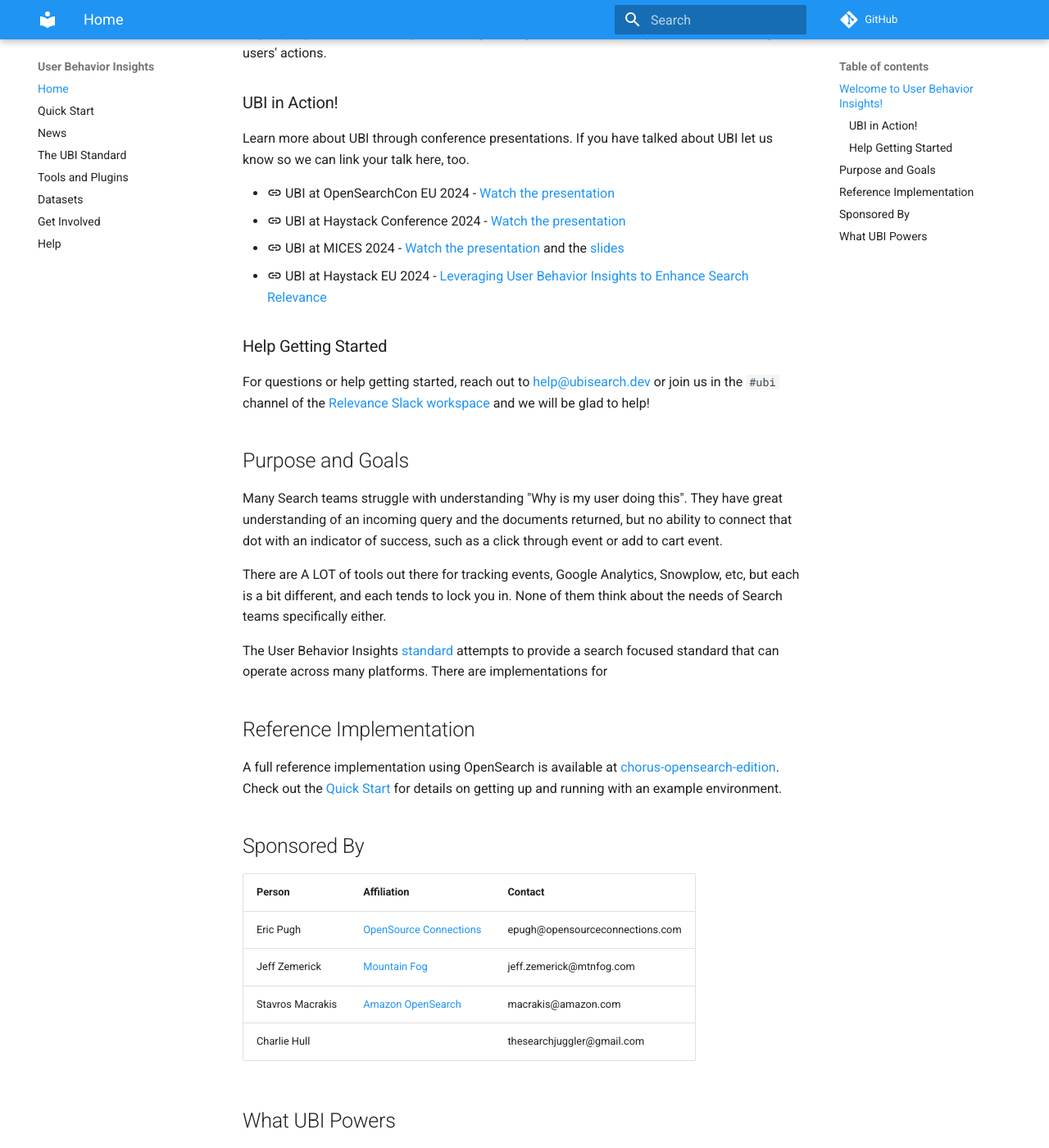
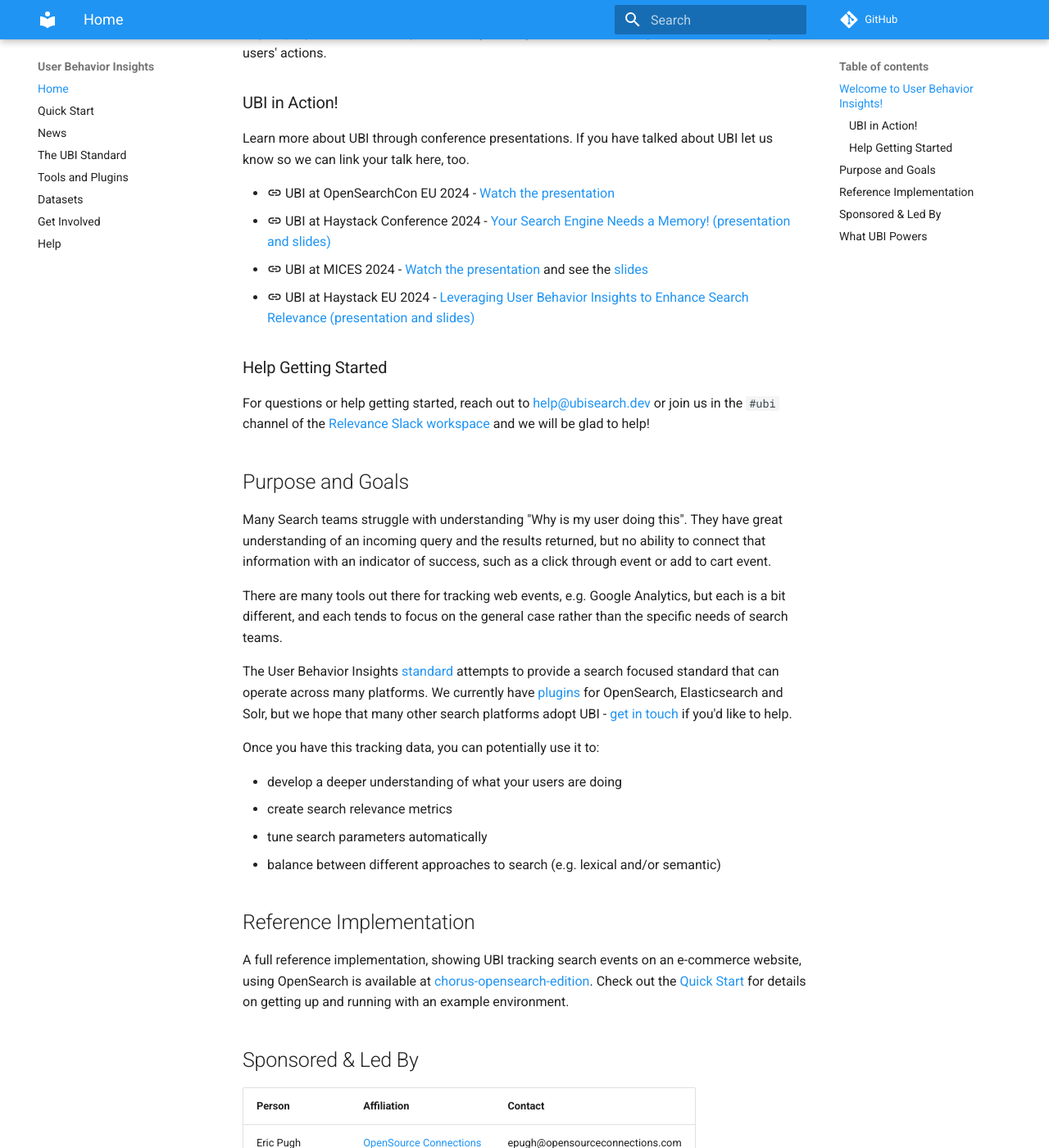
Before and after one commit to o19s/ubi-website, an MkDocs documentation site: the page built from docs/index.md, in a window 1280 px wide and 1400 px high, scrolled down 574 px. Shown: the whole window at 82% size. Built offline with MkDocs 1.6.1 and Material for MkDocs 9.7.7, drawn with Linux system fonts in a browser that asks for light colours; comment, search, counter and statistics services are not loaded; some of the changed text lies outside the part shown.

Commit message:
Update index.md
Reword for clarity, add some better talk links, add more about purpose

```diff
--- a/docs/index.md
+++ b/docs/index.md
@@ -10,10 +10,10 @@
 
 Learn more about UBI through conference presentations. If you have talked about UBI let us know so we can link your talk here, too.
 
-* :material-link: UBI at OpenSearchCon EU 2024 - [Watch the presentation](https://www.youtube.com/watch?v=dH7SPHKpxo0&list=PLzgr9zSpws14zCETcKtCBwcOuTGMccpV9&index=32)
-* :material-link: UBI at Haystack Conference 2024 - [Watch the presentation](https://www.youtube.com/watch?v=QltMXXHcwTI)
-* :material-link: UBI at MICES 2024 - [Watch the presentation](https://youtu.be/8_4VRtMWtSY) and the [slides](https://mices.co/slides/user-behavior%20insights-mices-2024.pdf)
-* :material-link: UBI at Haystack EU 2024 - [Leveraging User Behavior Insights to Enhance Search Relevance](https://haystackconf.com/eu2024/talk-1/)
+* :material-link: UBI at OpenSearchCon EU 2024 - [Watch the presentation](https://www.youtube.com/watch?v=dH7SPHKpxo0)
+* :material-link: UBI at Haystack Conference 2024 - [Your Search Engine Needs a Memory! (presentation and slides)](https://haystackconf.com/us2024/talk-15/)
+* :material-link: UBI at MICES 2024 - [Watch the presentation](https://youtu.be/8_4VRtMWtSY) and see the [slides](https://mices.co/slides/user-behavior%20insights-mices-2024.pdf)
+* :material-link: UBI at Haystack EU 2024 - [Leveraging User Behavior Insights to Enhance Search Relevance (presentation and slides)](https://haystackconf.com/eu2024/talk-1/)
 
 ### Help Getting Started
 
@@ -21,25 +21,32 @@
 
 ## Purpose and Goals
 
-Many Search teams struggle with understanding "Why is my user doing this". They have great understanding of an incoming query and the documents returned, but no ability to connect that dot with an indicator of success, such as a click through event or add to cart event.
+Many Search teams struggle with understanding "Why is my user doing this". They have great understanding of an incoming query and the results returned, but no ability to connect that information with an indicator of success, such as a click through event or add to cart event.
 
-There are A LOT of tools out there for tracking events, Google Analytics, Snowplow, etc, but each is a bit different, and each tends to lock you in. None of them think about the needs of Search teams specifically either.
+There are many tools out there for tracking web events, e.g. Google Analytics, but each is a bit different, and each tends to focus on the general case rather than the specific needs of search teams.
 
-The User Behavior Insights [standard](standard.md) attempts to provide a search focused standard that can operate across many platforms. There are implementations for
+The User Behavior Insights [standard](standard.md) attempts to provide a search focused standard that can operate across many platforms. We currently have [plugins](https://www.ubisearch.dev/tools/) for OpenSearch, Elasticsearch and Solr, but we hope that many other search platforms adopt UBI - [get in touch](mailto:help@ubisearch.dev)  if you'd like to help.
+
+Once you have this tracking data, you can potentially use it to:
+
+* develop a deeper understanding of what your users are doing
+* create search relevance metrics
+* tune search parameters automatically
+* balance between different approaches to search (e.g. lexical and/or semantic)
 
 ## Reference Implementation
 
-A full reference implementation using OpenSearch is available at [chorus-opensearch-edition](https://github.com/o19s/chorus-opensearch-edition). Check out the [Quick Start](quickstart.md) for details on getting up and running with an example environment.
+A full reference implementation, showing UBI tracking search events on an e-commerce website, using OpenSearch is available at [chorus-opensearch-edition](https://github.com/o19s/chorus-opensearch-edition). Check out the [Quick Start](quickstart.md) for details on getting up and running with an example environment.
 
-## Sponsored By
+## Sponsored & Led By
 
 | Person                                                    | Affiliation                                                     | Contact                        |
 |-----------------------------------------------------------|-----------------------------------------------------------------|--------------------------------|
 | Eric Pugh                                                 | [OpenSource Connections](https://www.opensourceconnections.com) | epugh@opensourceconnections.com |
 | Jeff Zemerick | [Mountain Fog](https://www.jeffzemerick.dev/)                   | jeff.zemerick@mtnfog.com       |
 | Stavros Macrakis                                          | [Amazon OpenSearch](https://www.opensearch.org/)                | macrakis@amazon.com                               |
-| Charlie Hull                                              |                                                                 | thesearchjuggler@gmail.com     |
+| Charlie Hull                                              | Independent                                                     | thesearchjuggler@gmail.com     |
 
 ## What UBI Powers
 
-Are you or your organization using UBI? Let us know! We'd love to hear about it and tell your success story here.
+Are you or your organization using UBI? Let us know! We'd [love to hear about it](mailto:help@ubisearch.dev) and tell your success story here.
```
